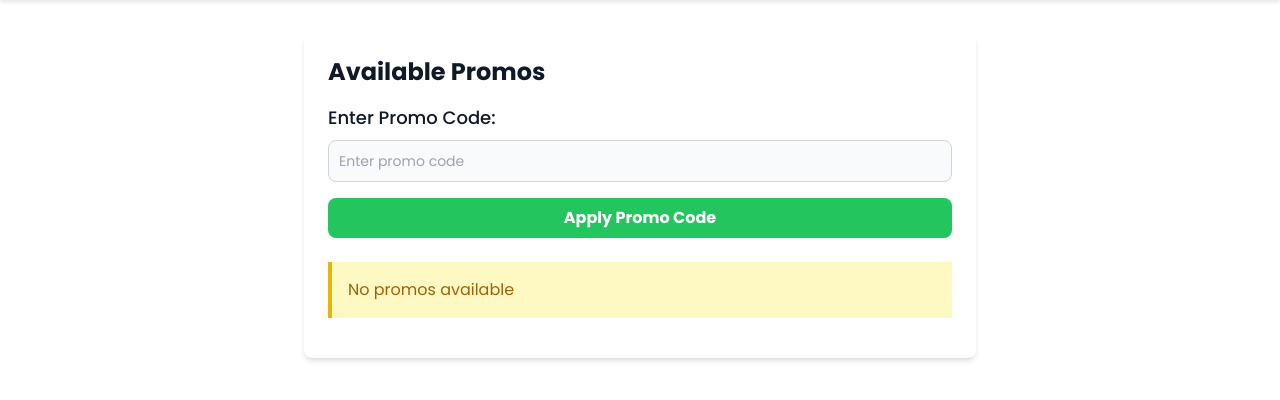
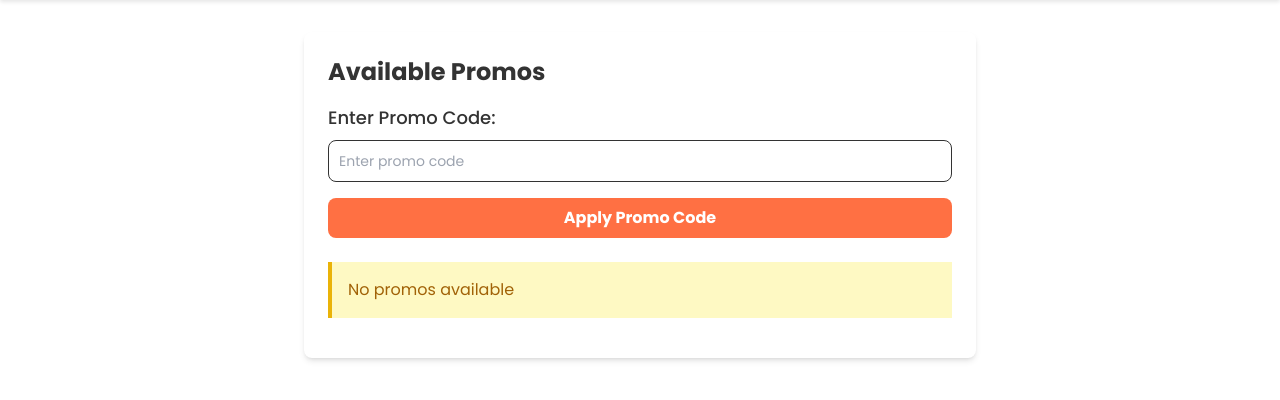
Before and after one commit to PBP-242-D11/roso-jogja, a Django app: page /promo/use_promo/00000000-0000-0000-0000-000000000001/ in a window 1280 px wide. Shown: the part 64-464 px from the top of the page. Run offline with Django 5.2, Linux system fonts and the light colour scheme; a user stored in the database is signed in; tables that the repository leaves empty hold one stand-in row (values such as "Sample post"); grey boxes marked "Sample" are stand-in pictures; some libraries are stand-ins or nearby versions.

Commit message:
feat: merge promo feature and fix card styling

```diff
--- a/cart_and_order/models.py
+++ b/cart_and_order/models.py
@@ -78,7 +78,6 @@ class Order(models.Model):
             super(Order, self).save(*args, **kwargs)  # Save to generate primary key
         if self.total_price == 0:
             self.total_price = self.calculate_total_price  # Calculate total price
-        self.promo_cut = self.calculate_total_price - self.total_price
         super(Order, self).save(update_fields=['total_price'])  # Save with updated total_price
 
 class OrderItem(models.Model):
--- a/promo/templates/use_promo.html
+++ b/promo/templates/use_promo.html
@@ -5,10 +5,10 @@
 {% include 'navbar.html' %}
 <section class="min-h-screen pt-24 px-3 md:px-10 flex flex-col items-center">
     <div id="promo-popup" class="hidden fixed top-0 left-0 w-full z-50 flex items-center justify-center">
-        <div class="bg-white shadow-lg rounded-lg w-full max-w-md p-6 mx-4">
-            <h2 id="popupMessage" class="text-lg font-semibold text-center text-gray-900"></h2>
+        <div class="bg-[#FFFFFF] shadow-lg rounded-lg w-full max-w-md p-6 mx-4">
+            <h2 id="popupMessage" class="text-lg font-semibold text-center text-[#333333]"></h2>
             <button onclick="closePopup()"
-                class="mt-4 bg-blue-500 hover:bg-blue-600 text-white font-bold py-2 px-4 rounded-lg w-full">
+                class="mt-4 bg-[#FF7043] hover:bg-[#FF7043] text-[#FFFFFF] font-bold py-2 px-4 rounded-lg w-full">
                 Close
             </button>
         </div>
@@ -17,14 +17,14 @@
     <div id="crudModal"
          tabindex="-1"
          aria-hidden="true"
-         class="hidden fixed inset-0 z-50 w-full flex items-center justify-center bg-gray-800 bg-opacity-50 overflow-x-hidden overflow-y-auto transition-opacity duration-300 ease-out">
+         class="hidden fixed inset-0 z-50 w-full flex items-center justify-center bg-[#333333] bg-opacity-50 overflow-x-hidden overflow-y-auto transition-opacity duration-300 ease-out">
         <div id="crudModalContent"
-             class="relative bg-white rounded-lg shadow-lg w-5/6 sm:w-3/4 md:w-1/2 lg:w-1/3 mx-4 sm:mx-0 transform scale-95 opacity-0 transition-transform transition-opacity duration-300 ease-out">
+             class="relative bg-[#FFFFFF] rounded-lg shadow-lg w-5/6 sm:w-3/4 md:w-1/2 lg:w-1/3 mx-4 sm:mx-0 transform scale-95 opacity-0 transition-transform transition-opacity duration-300 ease-out">
             <!-- Modal header -->
             <div class="flex items-center justify-between p-4 border-b rounded-t">
-                <h3 class="text-xl font-semibold text-gray-900">Promo Details</h3>
+                <h3 class="text-xl font-semibold text-[#333333]">Promo Details</h3>
                 <button type="button"
-                        class="text-gray-400 bg-transparent hover:bg-gray-200 hover:text-gray-900 rounded-lg text-sm p-1.5 ml-auto inline-flex items-center"
+                        class="text-[#333333] bg-transparent hover:bg-[#333333] hover:text-[#FFFFFF] rounded-lg text-sm p-1.5 ml-auto inline-flex items-center"
                         id="closeModalBtn" onclick="closeModal()">
                     <svg aria-hidden="true" class="w-5 h-5" fill="currentColor" viewBox="0 0 20 20"
                          xmlns="http://www.w3.org/2000/svg">
@@ -37,26 +37,26 @@
             </div>
             <!-- Modal body -->
             <div class="px-6 py-4 space-y-4">
-                <p id="promoMessage" class="text-gray-700"></p>
+                <p id="promoMessage" class="text-[#333333]"></p>
             </div>
             <!-- Modal footer -->
             <div class="flex justify-end p-4 border-t">
-                <button type="button" class="bg-blue-500 hover:bg-blue-600 text-white font-bold py-2 px-4 rounded-lg" onclick="closeModal()">Close</button>
+                <button type="button" class="bg-[#FF7043] hover:bg-[#FF7043] text-[#FFFFFF] font-bold py-2 px-4 rounded-lg" onclick="closeModal()">Close</button>
             </div>
         </div>
     </div>
-    <div class="w-full max-w-2xl bg-white shadow-md rounded-lg p-6">
-        <h1 class="text-2xl font-bold mb-4 text-gray-900">Available Promos</h1>
+    <div class="w-full max-w-2xl bg-[#FFFFFF] shadow-md rounded-lg p-6">
+        <h1 class="text-2xl font-bold mb-4 text-[#333333]">Available Promos</h1>
 
         <form method="POST" class="w-full mb-6">
             {% csrf_token %}
             <div class="mb-4">
-                <label for="promo_code" class="block mb-2 text-lg font-medium text-gray-900">Enter Promo Code:</label>
+                <label for="promo_code" class="block mb-2 text-lg font-medium text-[#333333]">Enter Promo Code:</label>
                 <input type="text" name="promo_code" id="promo_code" placeholder="Enter promo code"
-                    class="w-full bg-gray-50 border border-gray-300 text-gray-900 text-sm rounded-lg focus:ring-blue-500 focus:border-blue-500 p-2.5">
+                    class="w-full bg-[#FFFFFF] border border-[#333333] text-[#333333] text-sm rounded-lg focus:ring-[#FF7043] focus:border-[#FF7043] p-2.5">
             </div>
             <button type="submit" onclick="applyPromo(event, '{{ restaurant_id }}')"
-                class="w-full bg-green-500 hover:bg-green-600 text-white font-bold py-2 px-4 rounded-lg transition duration-200 ease-in-out">
+                class="w-full bg-[#FF7043] hover:bg-[#FF7043] text-[#FFFFFF] font-bold py-2 px-4 rounded-lg transition duration-200 ease-in-out">
                 Apply Promo Code
             </button>
         </form>
@@ -68,16 +68,16 @@
         {% else %}
         <ul class="space-y-4">
             {% for promo in promos %}
-                <li class="bg-green-100 p-6 rounded-lg shadow-lg relative flex flex-col space-y-4">
+                <li class="bg-[#FFFFFF] p-6 rounded-lg shadow-lg relative flex flex-col space-y-4">
                     <div class="flex flex-col space-y-2">
-                        <h2 class="font-bold text-xl text-gray-800">
+                        <h2 class="font-bold text-xl text-[#333333]">
                             {% if promo.type == "Percentage" %}
                                 {{ promo.value }}% Off
                             {% elif promo.type == "Fixed Price" %}
                                 Rp{{ promo.value|floatformat:0 }} Off
                             {% endif %}
                         </h2>
-                        <p class="text-gray-700">
+                        <p class="text-[#333333]">
                             at:
                             {% for restaurant in promo.restaurant.all|slice:":3" %}
                                 {{ restaurant.name }}{% if not forloop.last %}, {% endif %}
@@ -89,16 +89,46 @@
                     </div>
                     <div class="absolute top-0 right-4 flex space-x-2">
                         <button onclick="viewPromoDetails('{{ promo.id }}')"
-                                class="bg-green-700 hover:bg-green-800 text-white font-bold p-2 rounded-full transition duration-200 ease-in-out"
-                                title="View Details">
+                            class="bg-[#FF7043] hover:bg-[#FF7043] text-[#FFFFFF] font-bold w-8 h-8 flex items-center justify-center rounded-full transition duration-200 ease-in-out"
+                            title="View Details">
                             <svg class="w-5 h-5 fill-current" xmlns="http://www.w3.org/2000/svg" viewBox="0 0 24 24"><path d="M12 5C7.03 5 3.02 8.91 2 12c1.02 3.09 5.03 7 10 7s8.98-3.91 10-7c-1.02-3.09-5.03-7-10-7zm0 12c-3.31 0-6-2.69-6-6s2.69-6 6-6 6 2.69 6 6-2.69 6-6 6zm0-10a4 4 0 100 8 4 4 0 000-8z"/></svg>
                         </button>
                         <button onclick="applyPromo(null, '{{restaurant_id}}','{{ promo.promo_code }}','{{ promo.id }}')"
-                                class="bg-blue-500 hover:bg-blue-600 text-white font-bold p-2 rounded-full transition duration-200 ease-in-out"
+                                class="bg-[#FF7043] hover:bg-[#FF7043] text-[#FFFFFF] font-bold w-8 h-8 flex items-center justify-center rounded-full transition duration-200 ease-in-out"
                                 title="Select Promo">
-                            <svg class="w-5 h-5 fill-current" xmlns="http://www.w3.org/2000/svg" viewBox="0 0 24 24">
-                                <path d="M9 5l7 7-7 7"/>
-                            </svg>
+                            +
+                        </button>
+                    </div>
+                </li>
+            {% endfor %}
+        </ul><br>
+        <h1 class="text-2xl font-bold mb-4 text-[#333333]">Other Ineligible Promos</h1>
+        <ul class="space-y-4">
+            {% for promo in other_promos %}
+                <li class="bg-[#FFFFFF] p-6 rounded-lg shadow-lg relative flex flex-col space-y-4">
+                    <div class="flex flex-col space-y-2">
+                        <h2 class="font-bold text-xl text-[#333333]">
+                            {% if promo.type == "Percentage" %}
+                                {{ promo.value }}% Off
+                            {% elif promo.type == "Fixed Price" %}
+                                Rp{{ promo.value|floatformat:0 }} Off
+                            {% endif %}
+                        </h2>
+                        <p class="text-[#333333]">
+                            at:
+                            {% for restaurant in promo.restaurant.all|slice:":3" %}
+                                {{ restaurant.name }}{% if not forloop.last %}, {% endif %}
+                            {% endfor %}
+                            {% if promo.restaurant.count > 3 %}
+                                and {{ promo.restaurant.count|add:"-3" }} more
+                            {% endif %}
+                        </p>
+                    </div>
+                    <div class="absolute top-0 right-4 flex space-x-2">
+                        <button onclick="viewPromoDetails('{{ promo.id }}')"
+                                class="bg-[#FF7043] hover:bg-[#FF7043] text-[#FFFFFF] font-bold p-2 rounded-full transition duration-200 ease-in-out"
+                                title="View Details">
+                            <svg class="w-5 h-5 fill-current" xmlns="http://www.w3.org/2000/svg" viewBox="0 0 24 24"><path d="M12 5C7.03 5 3.02 8.91 2 12c1.02 3.09 5.03 7 10 7s8.98-3.91 10-7c-1.02-3.09-5.03-7-10-7zm0 12c-3.31 0-6-2.69-6-6s2.69-6 6-6 6 2.69 6 6-2.69 6-6 6zm0-10a4 4 0 100 8 4 4 0 000-8z"/></svg>
                         </button>
                     </div>
                 </li>
@@ -118,7 +148,6 @@
         .then(data => {
             const messageElement = document.getElementById('promoMessage');
             messageElement.innerHTML = `
-                <strong>Promo Code:</strong> ${data.promo_code}<br>
                 <strong>Discount:</strong> ${data.type === 'Percentage' ? data.value + '%' : 'Rp' + data.value}<br>
                 <strong>Minimum Payment:</strong> Rp${data.min_payment}<br>
                 <strong>Expiry Date:</strong> ${data.expiry_date}<br>
@@ -167,6 +196,7 @@
 
             if (data.status === 'success' && data.promo_id) {
                 document.cookie = `promo_id=${data.promo_id}; path=/; max-age=86400`;
+                window.location.href = '/order/show_cart/';
             }
         })
         .catch(error => console.error('Error:', error));
--- a/promo/views.py
+++ b/promo/views.py
@@ -35,18 +35,26 @@ def promo_home(request):
 @login_required
 @role_required(allowed_roles=["C"])
 def use_promo(request, restaurant_id):
+    other_promos = ""
     # Uncomment kalo udah fully implement cart and order
-    # cart = get_object_or_404(Cart, user=request.user) # Asumsinya ngambil data order dari cart
-    # total_price = cart.total_price
-    # promos = Promo.objects.filter(
-    #     shown_to_public=True,
-    #     min_payment__lte=total_price,
+    cart = get_object_or_404(Cart, user=request.user) # Asumsinya ngambil data order dari cart
+    total_price = float(cart.total_price)
+    print(total_price)
+    promos = Promo.objects.filter(
+        shown_to_public=True,
+        min_payment__lte=total_price,
+        expiry_date__gte=date.today(),
+        restaurant=restaurant_id,
+    ).exclude(max_usage=0)
+    other_promos = Promo.objects.filter(
+        shown_to_public=True,
+        min_payment__gt=total_price,
+        expiry_date__gte=date.today(),
+        restaurant=restaurant_id,
+    ).exclude(max_usage=0)
+    # promos = Promo.objects.filter(shown_to_public=True,
     #     expiry_date__gte=date.today(),
-    #     restaurant=restaurant_id,
-    # ).exclude(max_usage=0)
-    promos = Promo.objects.filter(shown_to_public=True,
-        expiry_date__gte=date.today(),
-        restaurant=restaurant_id).exclude(max_usage=0)
+    #     restaurant=restaurant_id).exclude(max_usage=0)
     if request.method == 'POST':
         promo_code = request.POST.get('promo_code')
         promo_id = request.POST.get('promo_id')
@@ -64,6 +72,7 @@ def use_promo(request, restaurant_id):
 
     context = {
         'promos': promos,
+        'other_promos': other_promos,
         'message': 'No promos available' if not promos else '',
         'restaurant_id': restaurant_id
     }
@@ -165,7 +174,6 @@ def apply_promo(request):
     try:
         promo = Promo.objects.get(id=promo_id)
 
-        # Call `use_promo` with the required arguments
         new_price = promo.use_promo(payment, restaurant_id)
 
         if new_price < 0:
@@ -178,7 +186,7 @@ def apply_promo(request):
             }
             return JsonResponse({"error_message": error_messages.get(new_price, "Promo error")}, status=400)
 
-        return JsonResponse({"new_price": new_price}, status=200)
+        return JsonResponse({"new_price": new_price, "promo_value": promo.value, "promo_type": promo.type}, status=200)
     except Promo.DoesNotExist:
         return JsonResponse({"error_message": "Promo not found"}, status=404)
     except Exception as e:
@@ -196,7 +204,6 @@ def simulate_promo(request):
     try:
         promo = Promo.objects.get(id=promo_id)
 
-        # Call `use_promo` with the required arguments
         new_price = promo.simulate_promo(payment, restaurant_id)
 
         if new_price < 0:
@@ -209,7 +216,7 @@ def simulate_promo(request):
             }
             return JsonResponse({"error_message": error_messages.get(new_price, "Promo error")}, status=400)
 
-        return JsonResponse({"new_price": new_price}, status=200)
+        return JsonResponse({"new_price": new_price, "promo_value": promo.value, "promo_type": promo.type}, status=200)
     except Promo.DoesNotExist:
         return JsonResponse({"error_message": "Promo not found"}, status=404)
     except Exception as e:
--- a/templates/navbar.html
+++ b/templates/navbar.html
@@ -34,7 +34,9 @@
                         </div>
                         <!-- Dropdown Menu -->
                         <div id="dropdown-menu" class="hidden absolute top-12 right-0 mt-2 w-40 bg-white border border-gray-200 rounded-lg shadow-lg">
+                            {% if user.role == 'C'%}
                             <a href="{% url 'order:show_order_history' %}" class="block px-4 py-2 text-sm text-gray-800 hover:bg-gray-100">Order History</a>
+                            {% endif %}
                             <a href="{% url 'main:logout' %}" class="block px-4 py-2 text-sm text-gray-800 hover:bg-gray-100">Logout</a>
                         </div>
                     </div>
```
Also changed, not shown: cart_and_order/templates/cart.html (+30 -3 lines), cart_and_order/templates/order_history.html (+21 -4 lines), cart_and_order/views.py (+9 -7 lines), promo/templates/promo_home.html (+21 -21 lines), static/images/no_order.png (renamed from static/images/order_not_found.png).
